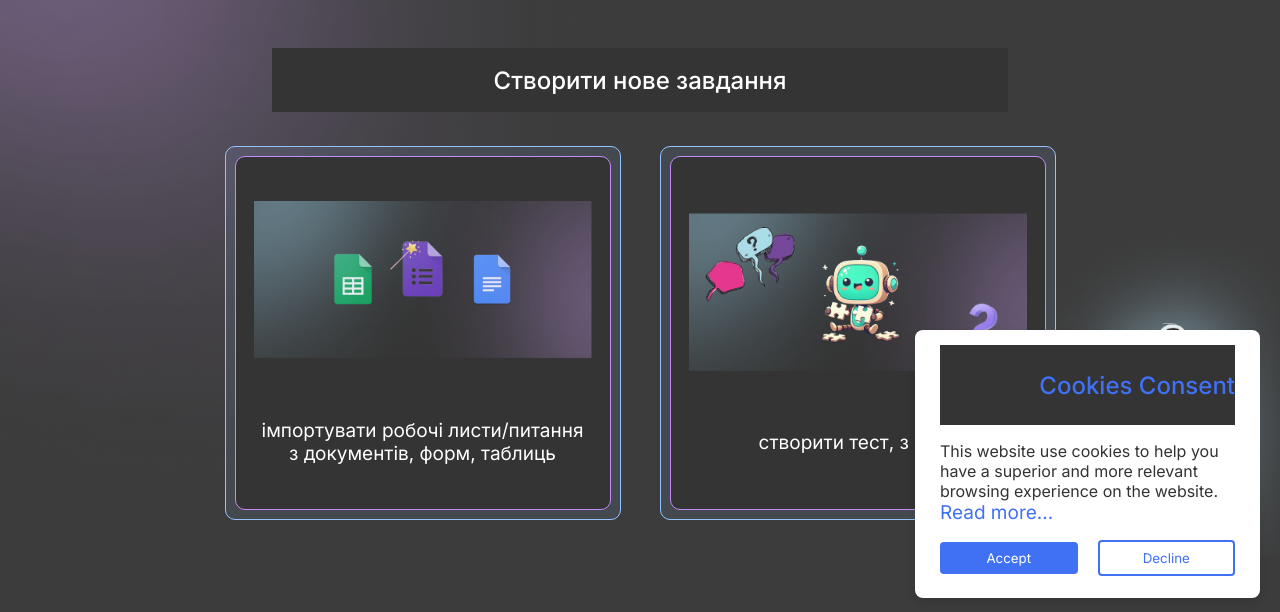
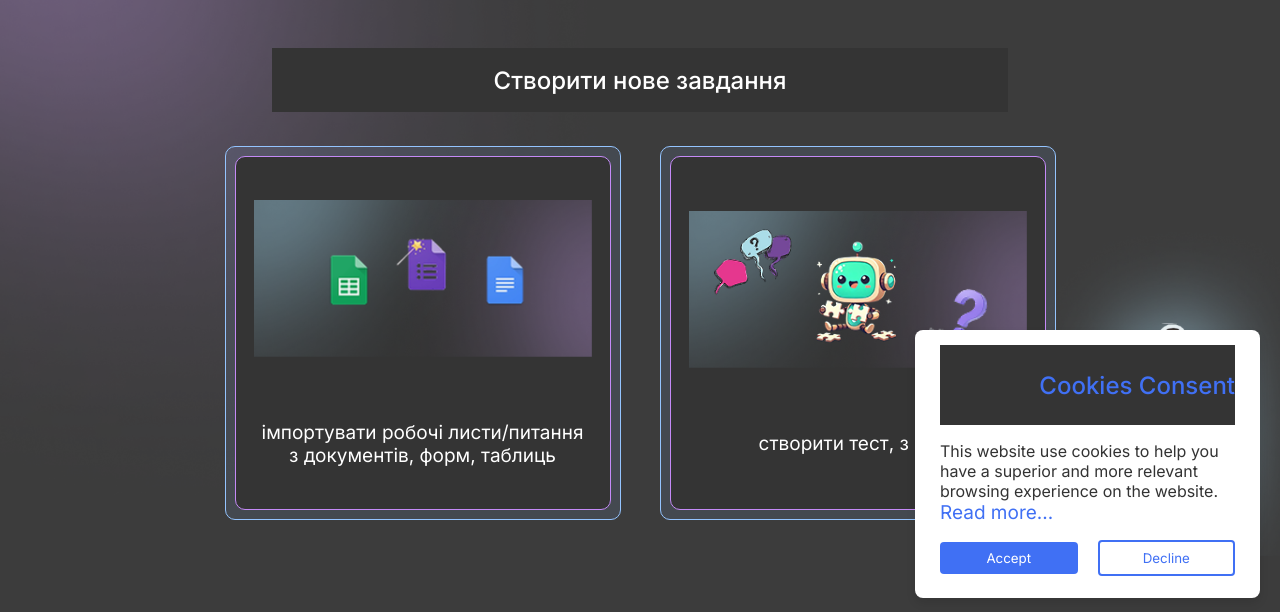
Before and after one commit to Pranichek/WebQuiz, a Python web app: template quiz/templates/select_way.html in a window 1280 px wide. Shown: the part 152-764 px from the top of the page. Run offline with Jinja, Linux system fonts and the light colour scheme; the template is opened without the code that fills it, so the values that code supplies are empty; some libraries are stand-ins or nearby versions.

Commit message:
додана анiмацiя к iконкам у вкладцi створити вiкторину

```diff
--- a/quiz/static/css/select_way.css
+++ b/quiz/static/css/select_way.css
@@ -138,7 +138,87 @@ body {
     color: #ffffff;
     text-decoration: none;
 }
-.card img {
+
+.gradient {
+    position: relative;
+}
+
+.gradient img {
     width: 338px;
-    height: 158px;
+    height: 157px;
 }
+
+.icons {
+    position: absolute;
+    top: 50%;
+    left: 50%;
+    transform: translate(-50%, -50%);
+    display: flex;
+    gap: 25px;
+    align-items: center;
+    justify-content: center;
+    z-index: 1;
+}
+
+.doc-wrapper {
+    width: 53px;
+    height: 53px;
+    display: flex;
+    align-items: center;
+    justify-content: center;
+}
+
+.lifted {
+    transform: translateY(-15px);
+}
+
+.doc-icon {
+    width: 100%;
+    height: 100%;
+    max-width: 100%;
+    max-height: 100%;
+    object-fit: contain;
+    transition: transform 0.3s ease;
+}
+
+.doc-icon image{
+    width: 53px;
+    height: 53px;
+}
+
+.doc-icon:hover {
+    transform: translateY(-10px);
+}
+
+
+.icon-wrapper {
+    width: 102px;
+    height: 109px;
+    display: flex;
+    align-items: center;
+    justify-content: center;
+    pointer-events: all;
+}
+
+.icon-img {
+    width: 100%;
+    height: 100%;
+    max-width: 100%;
+    max-height: 100%;
+    object-fit: contain;
+    transition: transform 0.3s ease;
+    cursor: pointer;
+}
+
+
+.icon-img:hover {
+    transform: translateY(-10px);
+}
+
+.questions {
+    transform: translateX(20px) translateY(-30px) ;
+}
+
+.question_mark {
+    transform: translateX(-20px) translateY(25px) ;
+}
--- a/quiz/templates/select_way.html
+++ b/quiz/templates/select_way.html
@@ -13,7 +13,16 @@
         <div class="cards_row">
             <div class="blue_outline">
                 <div class="card">
-                    <img src="{{ url_for('test_pass.static', filename='images/gradient_docs.png') }}" alt="градiент з iконками" />
+                    <div class="gradient">
+                        <img src="{{ url_for('test_pass.static', filename='images/gradient.png') }}" alt="градiент з iконками" />
+
+                            <div class="icons">
+                                <div class="doc-wrapper"><img class="doc-icon" src="{{ url_for('test_pass.static', filename='images/green_doc.png') }}" alt="green document" /></div>
+                                <div class="doc-wrapper lifted"><img class="doc-icon" src="{{ url_for('test_pass.static', filename='images/violet_doc.png') }}" alt="violet document" /></div>
+                                <div class="doc-wrapper"><img class="doc-icon" src="{{ url_for('test_pass.static', filename='images/blue_doc.png') }}" alt="blue document" /></div>
+                            </div>
+                    </div>
+
                     <a href="" class="card-text">
                         імпортувати робочі листи/питання <br />
                         з документів, форм, таблиць
@@ -21,9 +30,24 @@
                 </div>
             </div>
 
-            <div class="blue_outline" onclick="document.querySelector('.link').click();">
+            <div class="blue_outline">
                 <div class="card">
-                    <img src="{{ url_for('test_pass.static', filename='images/create_a_test.png') }}" alt="градiент" />
+                    <div class="gradient">
+                        <img src="{{ url_for('test_pass.static', filename='images/gradient.png') }}" alt="градiент з iконками" />
+
+                        <div class="icons">
+                            <div class="icon-wrapper questions">
+                                <img class="icon-img" src="{{ url_for('test_pass.static', filename='images/questions.png') }}" alt="questions" />
+                            </div>
+                            <div class="icon-wrapper mini_robot">
+                                <img class="icon-img" src="{{ url_for('test_pass.static', filename='images/mini_robot.png') }}" alt="mini_robot" />
+                            </div>
+                            <div class="icon-wrapper question_mark">
+                                <img class="icon-img" src="{{ url_for('test_pass.static', filename='images/question_mark.png') }}" alt="question_mark" />
+                            </div>
+                        </div>
+                    </div>
+
                     <div class="card-text">
                         <a class="link" href="/test">
                             створити тест, з нуля
```
Also changed, not shown: quiz/static/images/blue_doc.png (added), quiz/static/images/gradient.png (added), quiz/static/images/gradient_docs.png (deleted), quiz/static/images/green_doc.png (added), quiz/static/images/mini_robot.png (added), quiz/static/images/question_mark.png (added), quiz/static/images/questions.png (added), quiz/static/images/violet_doc.png (added).
